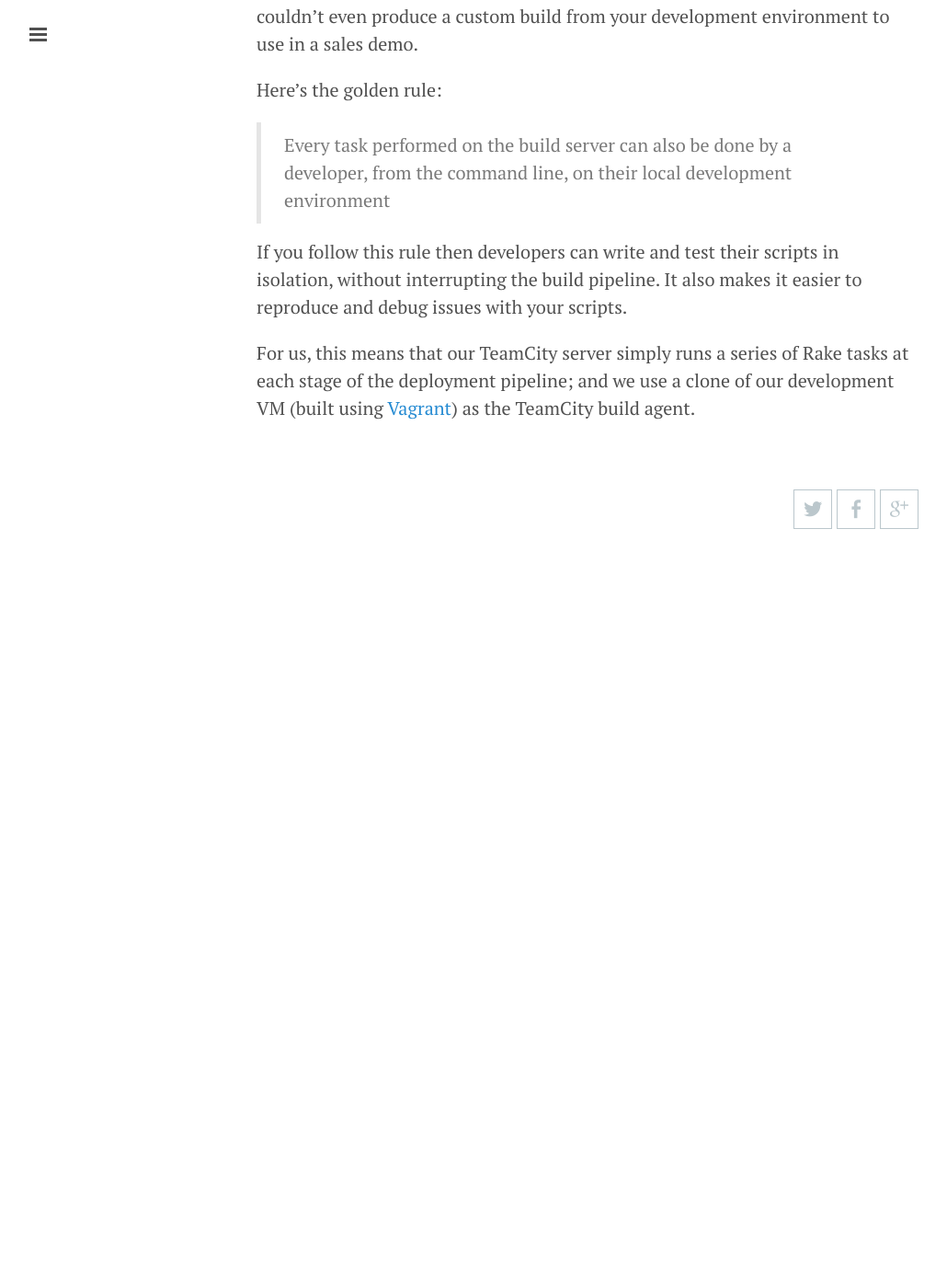
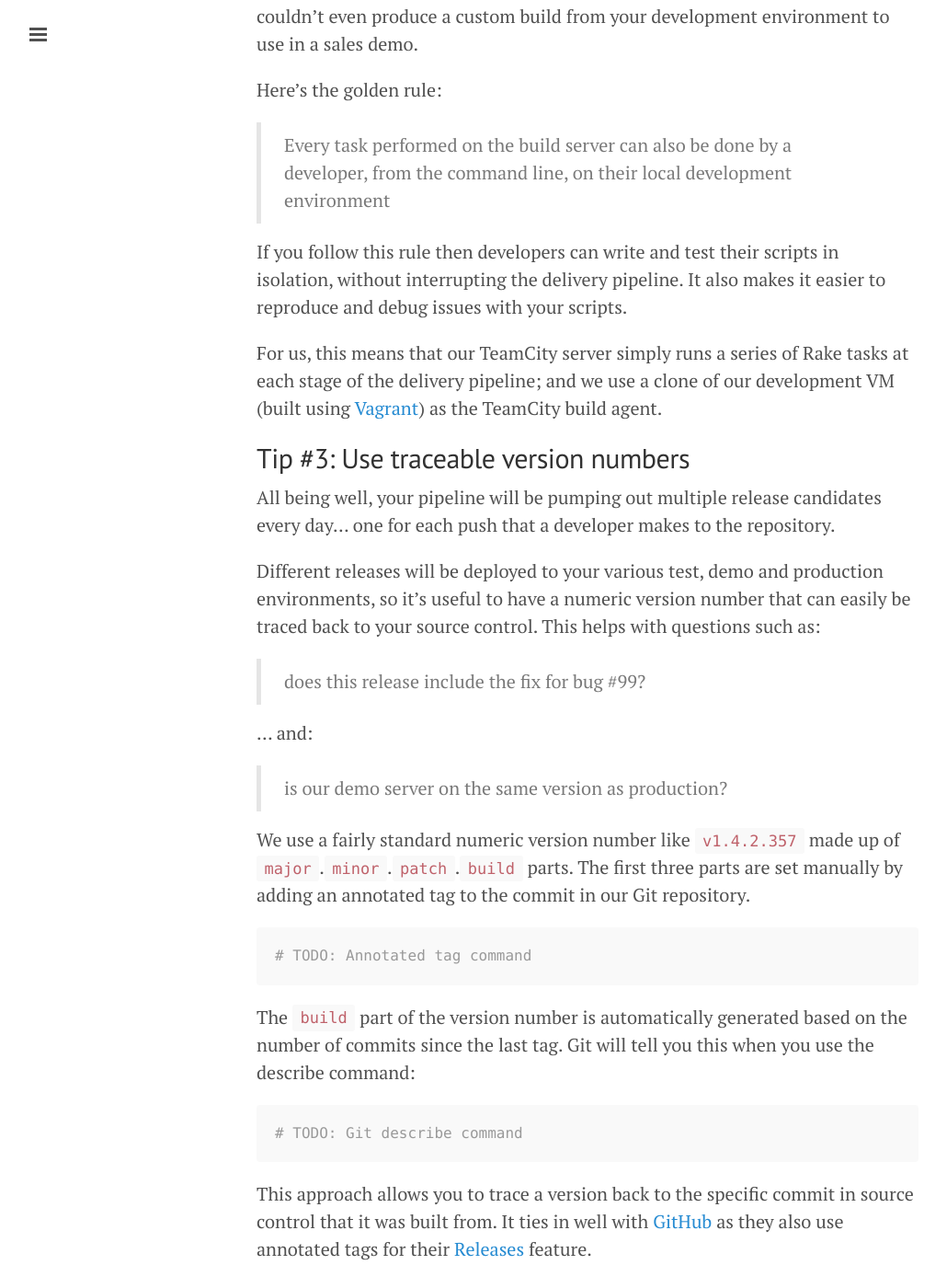
Before and after one commit to ColinOrr/colinorr.github.io, a Jekyll site: the page built from _posts/2015-07-27-continuous-delivery-tips.md, in a window 1280 px wide and 1400 px high, scrolled down 1987 px. Shown: the whole window at 92% size, without its empty margins (1-1031 px from the left). Built offline with Jekyll 4.4.1, drawn with Linux system fonts in a browser that asks for light colours; some web fonts are replaced; Markdown is read by kramdown in place of the engine named in the settings; comment, search, counter and statistics services are not loaded; before the commit the page ends 2617 px from its top, so only the background shows below that.

Commit message:
Added tip number 3

````diff
--- a/_posts/2015-07-27-continuous-delivery-tips.md
+++ b/_posts/2015-07-27-continuous-delivery-tips.md
@@ -73,15 +73,50 @@ environment to use in a sales demo.
 
 Here's the golden rule:
 
-> Every task performed on the build server can also be done by a developer,
-from the command line, on their local development environment
+> Every task performed on the build server can also be done by a developer, from
+the command line, on their local development environment
 
 If you follow this rule then developers can write and test their scripts in
-isolation, without interrupting the build pipeline.  It also makes it easier to
-reproduce and debug issues with your scripts.
+isolation, without interrupting the delivery pipeline.  It also makes it easier
+to reproduce and debug issues with your scripts.
 
 For us, this means that our TeamCity server simply runs a series of Rake tasks
-at each stage of the deployment pipeline; and we use a clone of our development
-VM (built using [Vagrant]()) as the TeamCity build agent.
+at each stage of the delivery pipeline; and we use a clone of our development VM
+(built using [Vagrant]()) as the TeamCity build agent.
+
+## Tip #3: Use traceable version numbers
+
+All being well, your pipeline will be pumping out multiple release candidates
+every day... one for each push that a developer makes to the repository.
+
+Different releases will be deployed to your various test, demo and production
+environments, so it's useful to have a numeric version number that can easily be
+traced back to your source control.  This helps with questions such as:
+
+> does this release include the fix for bug #99?
+
+... and:
+
+> is our demo server on the same version as production?
+
+We use a fairly standard numeric version number like `v1.4.2.357` made up of
+`major`.`minor`.`patch`.`build` parts.  The first three parts are set manually
+by adding an annotated tag to the commit in our Git repository.
+
+```bash
+# TODO: Annotated tag command
+```
+
+The `build` part of the version number is automatically generated based on the
+number of commits since the last tag.  Git will tell you this when you use the
+describe command:
+
+```bash
+# TODO: Git describe command
+```
+
+This approach allows you to trace a version back to the specific commit in
+source control that it was built from.  It ties in well with [GitHub]() as they
+also use annotated tags for their [Releases]() feature.
 
 [1]: http://martinfowler.com/bliki/DeploymentPipeline.html
````
